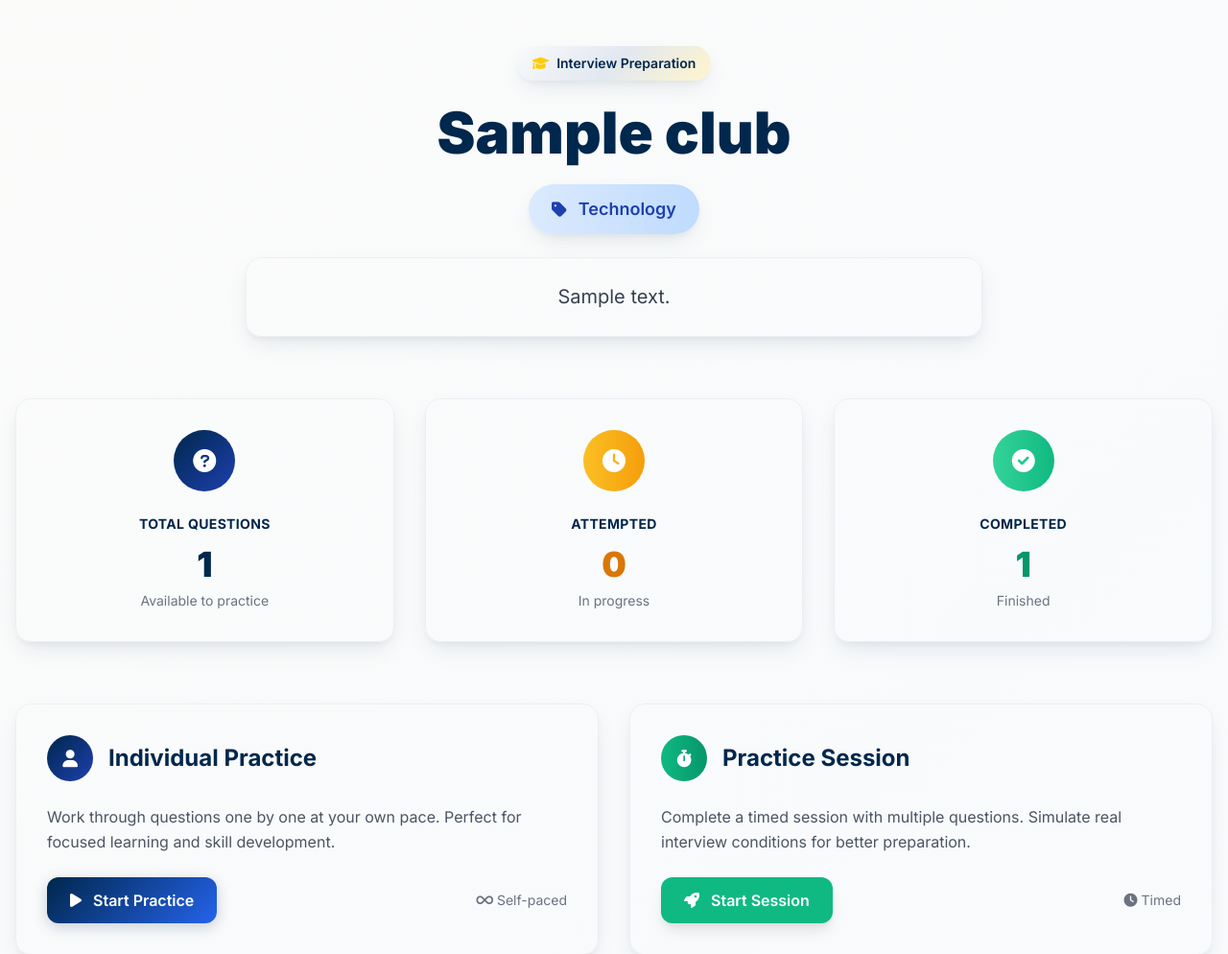
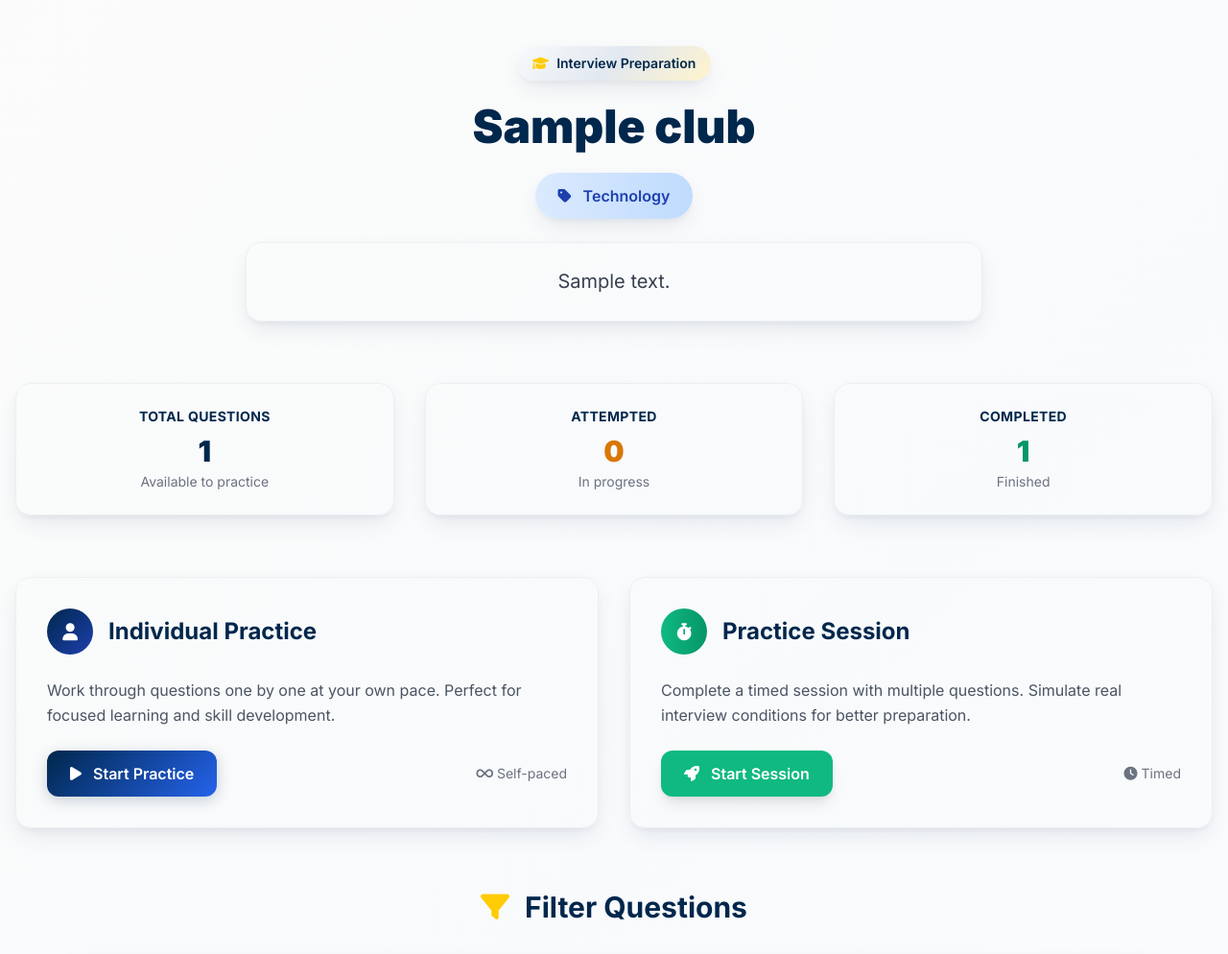
Before and after one commit to LBJANU/ClubAssist, a Django app: page /clubs/prep/1/ in a window 1280 px wide. Shown: the part 81-1075 px from the top of the page at 96% size. Run offline with Django 5.2, Linux system fonts and the light colour scheme; a user stored in the database is signed in; tables that the repository leaves empty hold one stand-in row (values such as "Sample post"); data that the repository does not hold is empty; some libraries are stand-ins or nearby versions.

Commit message:
got rid of big icons on prep pages

```diff
--- a/templates/interviews/prep.html
+++ b/templates/interviews/prep.html
@@ -11,10 +11,10 @@
             Interview Preparation
         </div>
 
-        <h1 class="text-5xl md:text-6xl font-black text-michigan-blue mb-6 leading-tight">{{ club.name }}</h1>
+        <h1 class="text-4xl md:text-5xl font-black text-michigan-blue mb-6 leading-tight">{{ club.name }}</h1>
 
         <div class="flex justify-center mb-6">
-            <span class="inline-flex items-center px-6 py-3 rounded-full text-lg font-semibold bg-gradient-to-r from-blue-100 to-blue-200 text-blue-800 shadow-michigan">
+            <span class="inline-flex items-center px-6 py-3 rounded-full text-base font-semibold bg-gradient-to-r from-blue-100 to-blue-200 text-blue-800 shadow-michigan">
                 <i class="fas fa-tag mr-3"></i>
                 {{ club.get_category_display }}
             </span>
@@ -28,32 +28,23 @@
     <!-- Enhanced Progress Overview -->
     <div class="grid grid-cols-1 md:grid-cols-3 gap-8 mb-16">
         <!-- Total Questions Card -->
-        <div class="card-michigan p-8 text-center shadow-michigan group">
-            <div class="w-16 h-16 bg-michigan-gradient rounded-full flex items-center justify-center mx-auto mb-6 group-hover:scale-110 transition-transform duration-300">
-                <i class="fas fa-question-circle text-2xl text-white"></i>
-            </div>
-            <h5 class="text-sm font-bold text-michigan-blue mb-3 uppercase tracking-wide">Total Questions</h5>
-            <p class="text-4xl font-black text-michigan-blue mb-2">{{ total_questions }}</p>
+        <div class="card-michigan p-6 text-center shadow-michigan">
+            <h5 class="text-sm font-bold text-michigan-blue mb-2 uppercase tracking-wide">Total Questions</h5>
+            <p class="text-3xl font-black text-michigan-blue mb-1">{{ total_questions }}</p>
             <div class="text-sm text-gray-500">Available to practice</div>
         </div>
 
         <!-- Attempted Card -->
-        <div class="card-michigan p-8 text-center shadow-michigan group">
-            <div class="w-16 h-16 bg-gradient-to-r from-yellow-400 to-yellow-500 rounded-full flex items-center justify-center mx-auto mb-6 group-hover:scale-110 transition-transform duration-300">
-                <i class="fas fa-clock text-2xl text-white"></i>
-            </div>
-            <h5 class="text-sm font-bold text-michigan-blue mb-3 uppercase tracking-wide">Attempted</h5>
-            <p class="text-4xl font-black text-yellow-600 mb-2">{{ attempted_questions }}</p>
+        <div class="card-michigan p-6 text-center shadow-michigan">
+            <h5 class="text-sm font-bold text-michigan-blue mb-2 uppercase tracking-wide">Attempted</h5>
+            <p class="text-3xl font-black text-yellow-600 mb-1">{{ attempted_questions }}</p>
             <div class="text-sm text-gray-500">In progress</div>
         </div>
 
         <!-- Completed Card -->
-        <div class="card-michigan p-8 text-center shadow-michigan group">
-            <div class="w-16 h-16 bg-gradient-to-r from-green-400 to-green-500 rounded-full flex items-center justify-center mx-auto mb-6 group-hover:scale-110 transition-transform duration-300">
-                <i class="fas fa-check-circle text-2xl text-white"></i>
-            </div>
-            <h5 class="text-sm font-bold text-michigan-blue mb-3 uppercase tracking-wide">Completed</h5>
-            <p class="text-4xl font-black text-green-600 mb-2">{{ completed_questions }}</p>
+        <div class="card-michigan p-6 text-center shadow-michigan">
+            <h5 class="text-sm font-bold text-michigan-blue mb-2 uppercase tracking-wide">Completed</h5>
+            <p class="text-3xl font-black text-green-600 mb-1">{{ completed_questions }}</p>
             <div class="text-sm text-gray-500">Finished</div>
         </div>
     </div>
```
